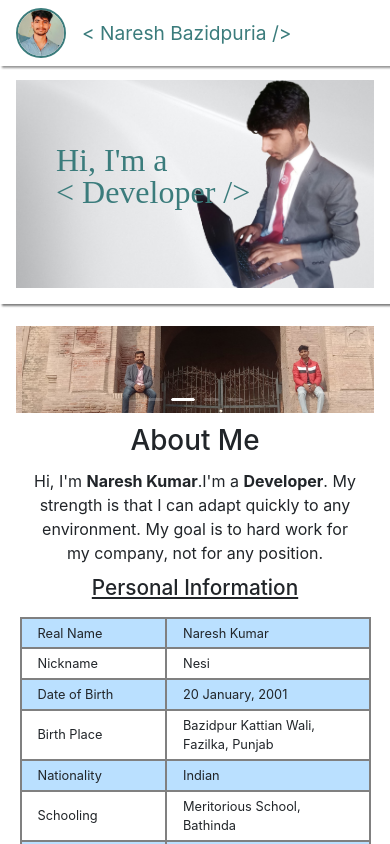
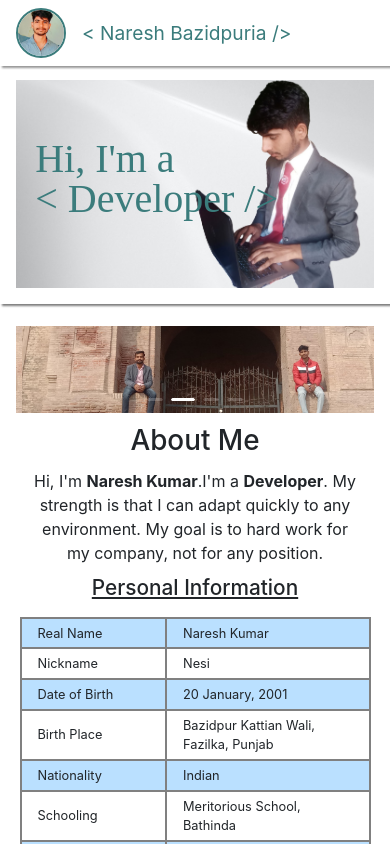
Before and after one commit to Nareshbazidpuria/NB-React, a React (Create React App) app: page / in a window 390 px wide. Shown: the top 844 px of the page. Built offline with nearby package versions, Linux system fonts and the light colour scheme; a web font is replaced by a local one.

Commit message:
profile section responsive

```diff
--- a/src/components/homE/style.css
+++ b/src/components/homE/style.css
@@ -26,10 +26,10 @@
   }
   .featured{
     height: 13rem;
-    padding: 4rem 0 0 0;
+    padding: 3.7rem 0 0 0;
   }
   .featured p{
-    font-size: 2rem;
-    margin-left: 2.5rem;
+    font-size: 2.5rem;
+    margin-left: 1.2rem;
   }
 }
--- a/src/components/navigationBar/style.css
+++ b/src/components/navigationBar/style.css
@@ -61,4 +61,21 @@
     justify-content: start;
     flex-direction: row-reverse;
   }
+  .profileModel{
+    width: 90vw !important;
+  }
+  .profileModel .ant-modal-content{
+    padding: 2rem;
+    width: 90vw !important;
+  }
+  .profilePic{
+    height: 120px;
+  }
+  .info{
+    letter-spacing: 0;
+  }
+  .info tr, .info td,  .info table{
+    padding: .3rem .5rem;
+    font-size: .8rem;
+  }
 }
```
